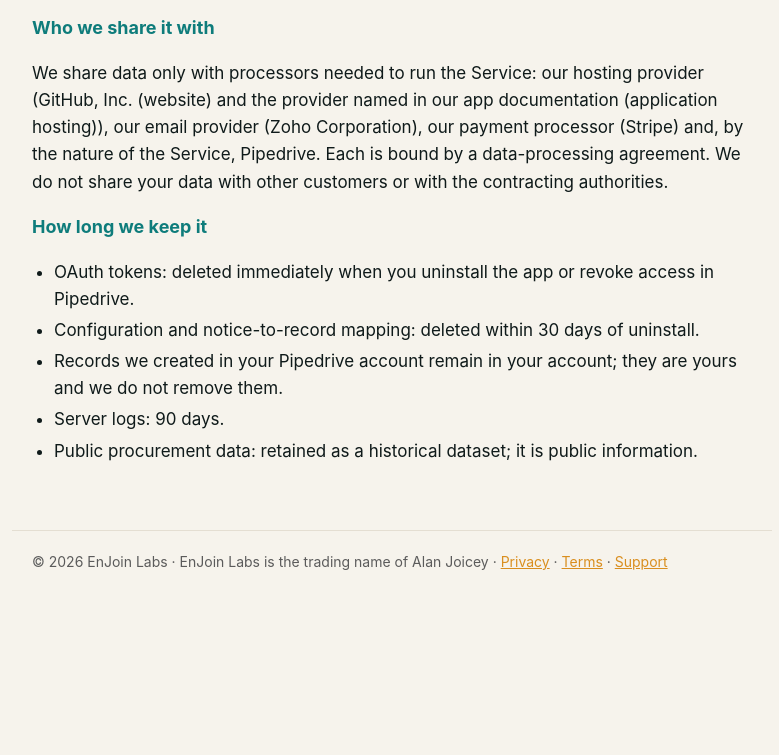
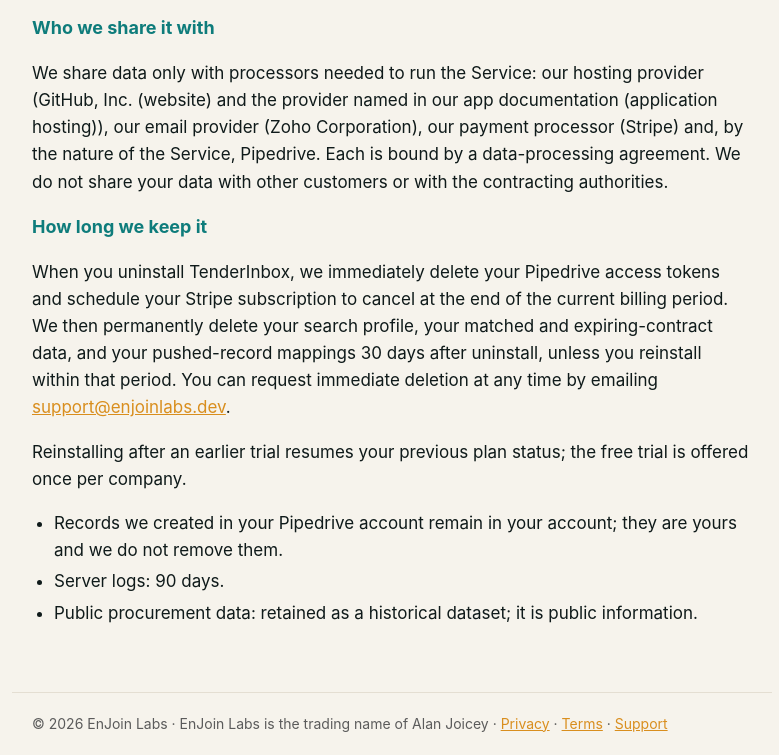
Before and after one commit to ATJ89/enjoinlabs.dev, a plain HTML site: page privacy/index.html in a window 1280 px wide. Shown: the part 2580-3335 px from the top of the page, without its empty margins (248-1027 px from the left). Before the commit the page ends 3173 px from the top, so only its background shows below. Drawn offline with Linux system fonts and the light colour scheme.

Commit message:
Privacy, support and pricing: uninstall retention and once-per-company trial

```diff
--- a/privacy/index.html
+++ b/privacy/index.html
@@ -74,9 +74,9 @@
   <p>We share data only with processors needed to run the Service: our hosting provider (GitHub, Inc. (website) and the provider named in our app documentation (application hosting)), our email provider (Zoho Corporation), our payment processor (Stripe) and, by the nature of the Service, Pipedrive. Each is bound by a data-processing agreement. We do not share your data with other customers or with the contracting authorities.</p>
 
   <h3>How long we keep it</h3>
+  <p>When you uninstall TenderInbox, we immediately delete your Pipedrive access tokens and schedule your Stripe subscription to cancel at the end of the current billing period. We then permanently delete your search profile, your matched and expiring-contract data, and your pushed-record mappings 30 days after uninstall, unless you reinstall within that period. You can request immediate deletion at any time by emailing <a href="mailto:support@enjoinlabs.dev">support@enjoinlabs.dev</a>.</p>
+  <p>Reinstalling after an earlier trial resumes your previous plan status; the free trial is offered once per company.</p>
   <ul>
-    <li>OAuth tokens: deleted immediately when you uninstall the app or revoke access in Pipedrive.</li>
-    <li>Configuration and notice-to-record mapping: deleted within 30 days of uninstall.</li>
     <li>Records we created in your Pipedrive account remain in your account; they are yours and we do not remove them.</li>
     <li>Server logs: 90 days.</li>
     <li>Public procurement data: retained as a historical dataset; it is public information.</li>
```
Also changed, not shown: tenderinbox/pricing/index.html (+1 -1 lines), tenderinbox/support/index.html (+1 -1 lines).
